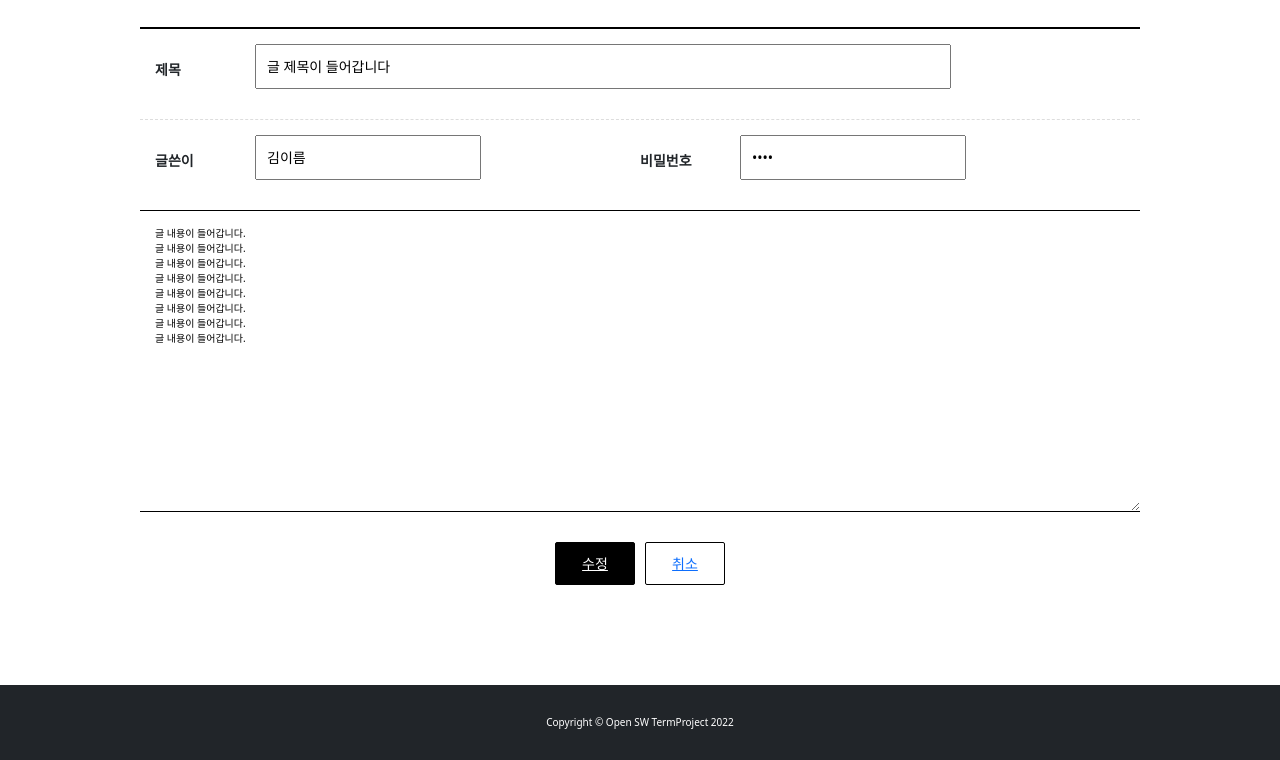
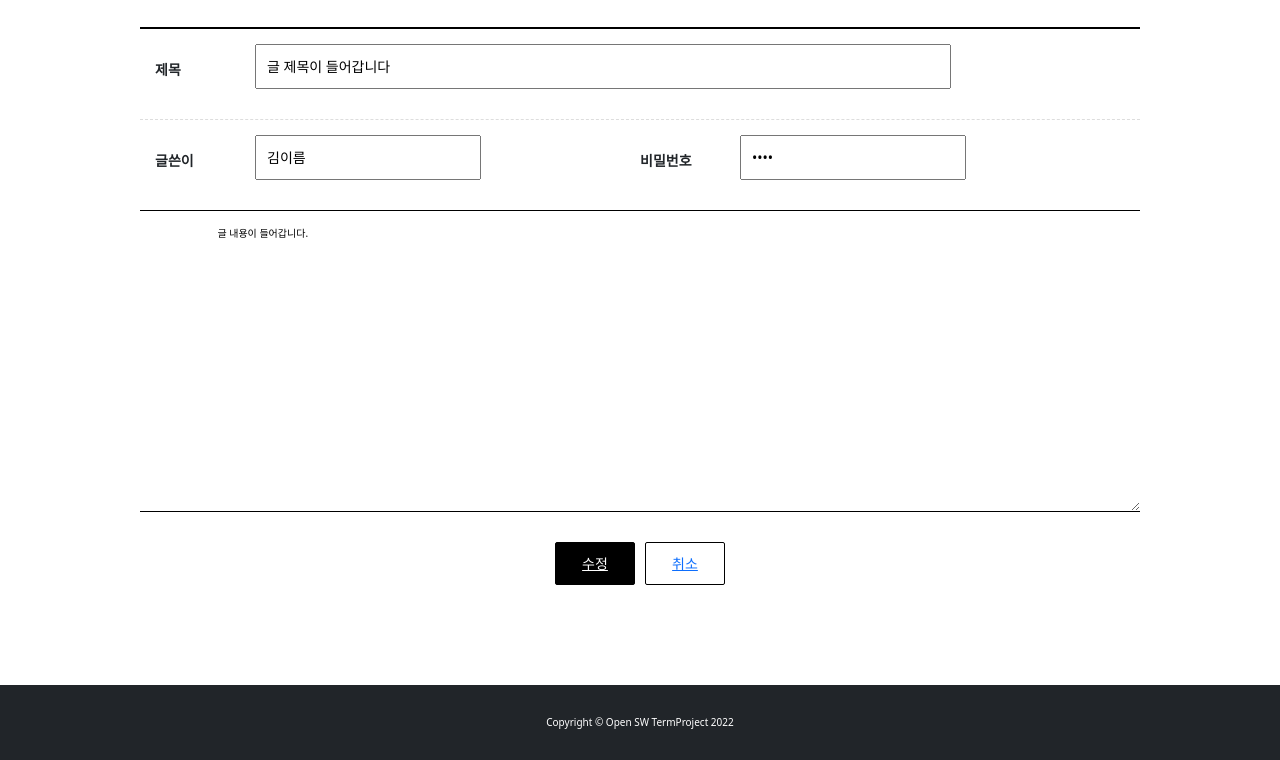
Before and after one commit to MIN9MIN/OpenSW_Web_Project, a website: page edit.html in a window 1280 px wide. Shown: the part 174-934 px from the top of the page. Drawn offline with nearby package versions, Linux system fonts and the light colour scheme.

Commit message:
little fix

```diff
--- a/edit.html
+++ b/edit.html
@@ -1,5 +1,6 @@
 <!DOCTYPE html>
 <html lang="ko">
+
 <head>
     <meta charset="UTF-8">
     <meta name="viewport" content="width=device-width, initial-scale=1.0">
@@ -7,6 +8,7 @@
     <link rel="stylesheet" href="css/css.css">
     <link href="css/styles.css" rel="stylesheet" />
 </head>
+
 <body>
     <div class="board_wrap">
         <div class="board_title">
@@ -33,14 +35,8 @@
                 </div>
                 <div class="cont">
                     <textarea placeholder="내용 입력">
-글 내용이 들어갑니다.
-글 내용이 들어갑니다.
-글 내용이 들어갑니다.
-글 내용이 들어갑니다.
-글 내용이 들어갑니다.
-글 내용이 들어갑니다.
-글 내용이 들어갑니다.
-글 내용이 들어갑니다.</textarea>
+                        글 내용이 들어갑니다.
+                    </textarea>
                 </div>
             </div>
             <div class="bt_wrap">
@@ -50,9 +46,12 @@
         </div>
     </div>
     <footer class="py-5 bg-dark">
-        <div class="container px-4 px-lg-5"><p class="m-0 text-center text-white">Copyright &copy; Open SW TermProject 2022</p></div>
+        <div class="container px-4 px-lg-5">
+            <p class="m-0 text-center text-white">Copyright &copy; Open SW TermProject 2022</p>
+        </div>
     </footer>
     <script src="https://cdn.jsdelivr.net/npm/bootstrap@5.1.3/dist/js/bootstrap.bundle.min.js"></script>
     <script src="js/scripts.js"></script>
 </body>
+
 </html>
```
Also changed, not shown: view.html (+0 -7 lines).
